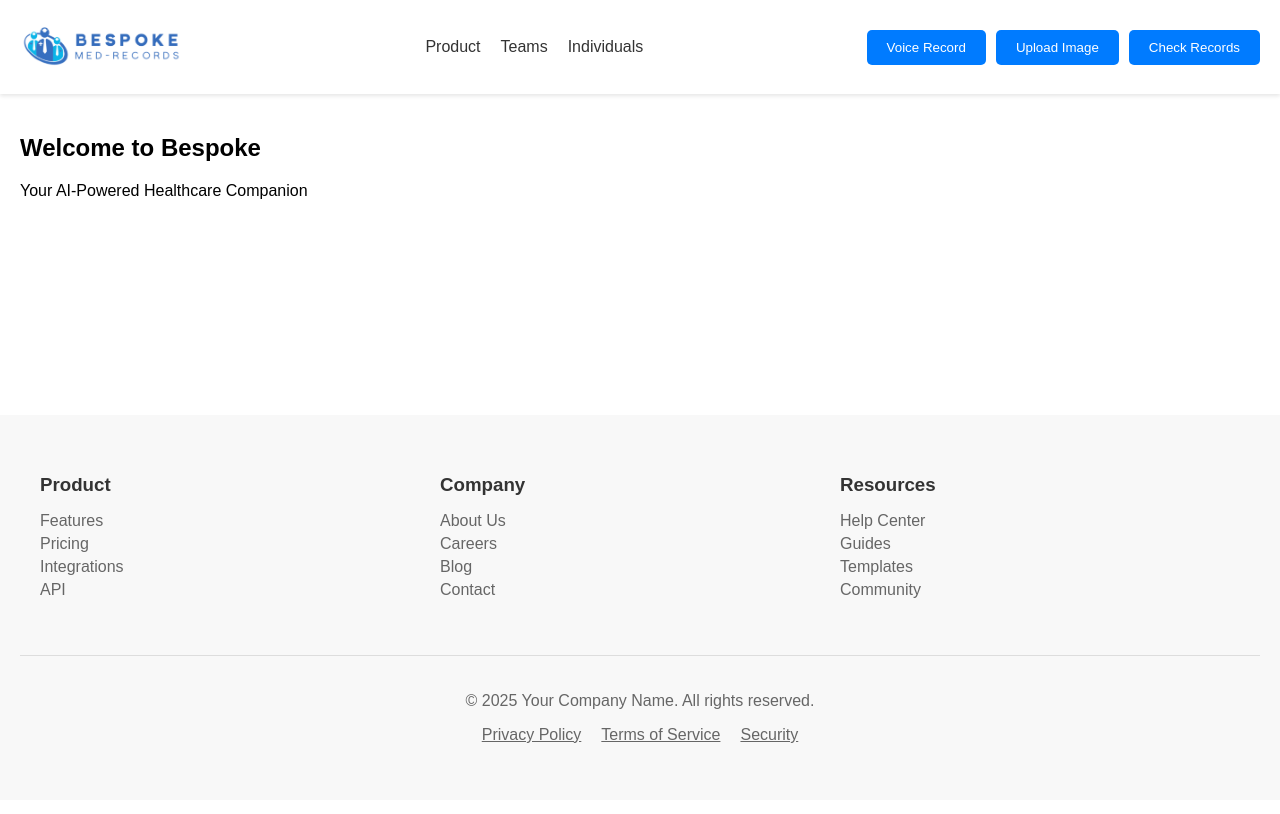
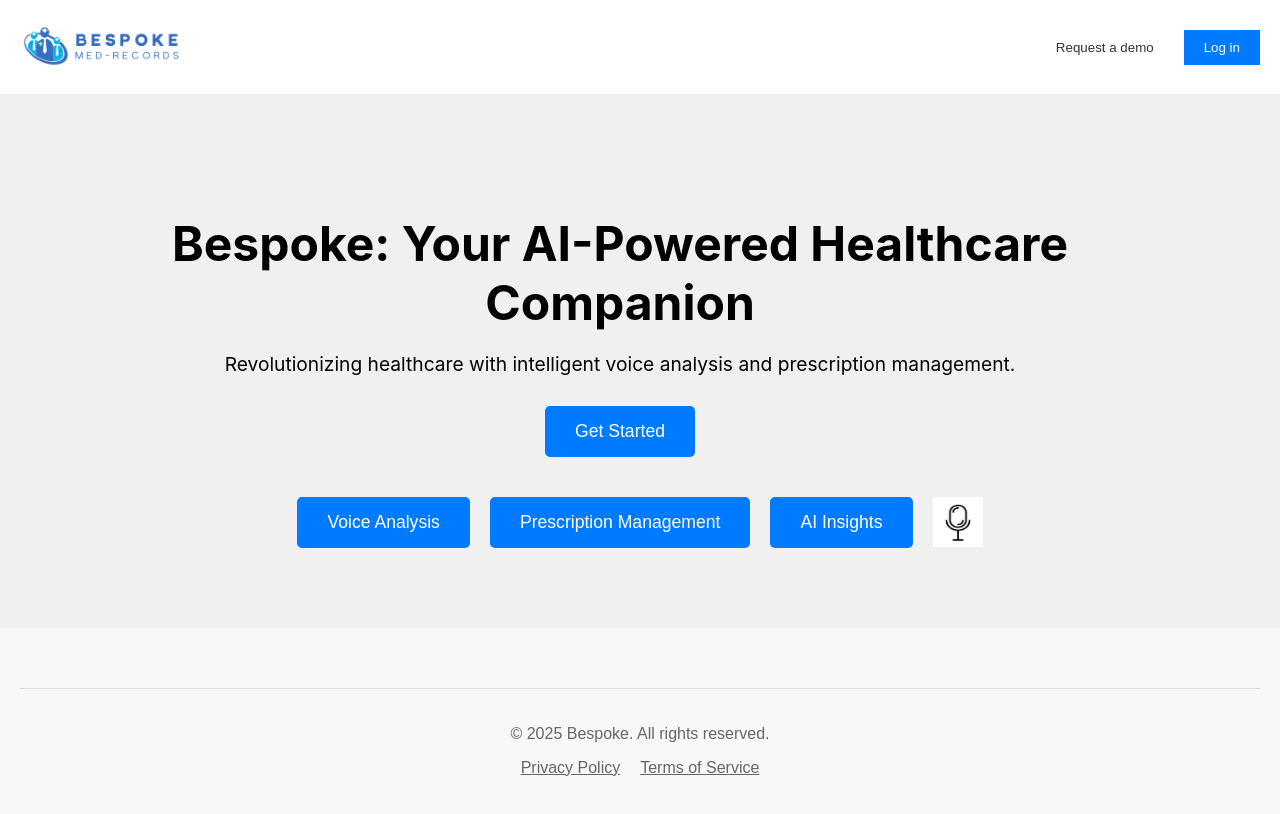
Before and after one commit to NCG77/bespoke, a React (Create React App) app: page / in a window 1280 px wide. Shown: the top 814 px of the page. Built offline with nearby package versions, Linux system fonts and the light colour scheme; the HTML template or start-up script is replaced by a standard one.

Commit message:
More Changes

```diff
--- a/src/Components/Home_Page/HomePage.tsx
+++ b/src/Components/Home_Page/HomePage.tsx
@@ -1,77 +1,62 @@
 import React, { useState } from 'react';
 import './homepage.css';
-import Logo from './../../Assets/Logo.png'; // Replace with your logo path
+import Logo from './../../Assets/Logo.png';
+import MicIcon from './../../Assets/Mic-Image.png';
 
 const Mainpage: React.FC = () => {
-    const [activePage, setActivePage] = useState('home'); // Track active page (optional)
+    const [activePage, setActivePage] = useState('home');
+    const [isRecording, setIsRecording] = useState(false); // State for recording status
 
     const handleNavigation = (page: string) => {
-        setActivePage(page); // Update active page (optional)
+        setActivePage(page);
+    };
+
+    const handleRecordClick = () => {
+        setIsRecording(!isRecording); // Toggle recording state
+        // Add your recording logic here (start/stop recording, etc.)
+        if (isRecording) {
+            console.log("Stopping recording...");
+            // Stop recording
+        } else {
+            console.log("Starting recording...");
+            // Start recording
+        }
     };
 
     return (
-        <div className="main-container">
+        <div>
             <header className="header">
                 <div className="logo">
-                    <img src={Logo} alt="Logo" />
+                    <img src={Logo} alt="Your Logo" />
                 </div>
-                <nav className="navigation">
-                    <ul>
-                        <li onClick={() => handleNavigation('product')}><a href="#">Product</a></li> {/* Example */}
-                        <li onClick={() => handleNavigation('teams')}><a href="#">Teams</a></li> {/* Example */}
-                        <li onClick={() => handleNavigation('individuals')}><a href="#">Individuals</a></li> {/* Example */}
-                    </ul>
-                </nav>
-                <div className="action-buttons"> {/* Container for action buttons */}
-                    <button className="action-button">Voice Record</button>
-                    <button className="action-button">Upload Image</button>
-                    <button className="action-button">Check Records</button>
+                <div className="cta">
+                    <button className="demo-button">Request a demo</button>
+                    <button className="login-button">Log in</button>
                 </div>
             </header>
 
-            <main className="main-content">
-                {/* Conditionally render content (if needed) */}
-                {activePage === 'home' && <HomeContent />}
-                {activePage === 'product' && <ProductPage />}
-                {/* ... other pages */}
-            </main>
+            <section className="hero">
+                <div className="hero-content">
+                    <h1>Bespoke: Your AI-Powered Healthcare Companion</h1>
+                    <p>Revolutionizing healthcare with intelligent voice analysis and prescription management.</p>
+                    <button className="cta-button">Get Started</button>
+                </div>
+                <div className="hero-buttons"> {/* Container for the hero buttons */}
+                    <button className="hero-action-button">Voice Analysis</button>
+                    <button className="hero-action-button">Prescription Management</button>
+                    <button className="hero-action-button">AI Insights</button>
+                    <button className="mic-button" onClick={handleRecordClick}>
+                        <img src={MicIcon} alt="Microphone" className="mic-icon" />
+                    </button>
+                </div>
+            </section>
 
             <footer className="footer">
-                <div className="footer-content">
-                    <div className="footer-section">
-                        <h3>Product</h3>
-                        <ul>
-                            <li><a href="#">Features</a></li>
-                            <li><a href="#">Pricing</a></li>
-                            <li><a href="#">Integrations</a></li>
-                            <li><a href="#">API</a></li>
-                        </ul>
-                    </div>
-                    <div className="footer-section">
-                        <h3>Company</h3>
-                        <ul>
-                            <li><a href="#">About Us</a></li>
-                            <li><a href="#">Careers</a></li>
-                            <li><a href="#">Blog</a></li>
-                            <li><a href="#">Contact</a></li>
-                        </ul>
-                    </div>
-                    <div className="footer-section">
-                        <h3>Resources</h3>
-                        <ul>
-                            <li><a href="#">Help Center</a></li>
-                            <li><a href="#">Guides</a></li>
-                            <li><a href="#">Templates</a></li>
-                            <li><a href="#">Community</a></li>
-                        </ul>
-                    </div>
-                </div>
                 <div className="footer-bottom">
-                    <p>&copy; {new Date().getFullYear()} Your Company Name. All rights reserved.</p>
+                    <p>&copy; {new Date().getFullYear()} Bespoke. All rights reserved.</p>
                     <ul className="footer-legal">
                         <li><a href="#">Privacy Policy</a></li>
                         <li><a href="#">Terms of Service</a></li>
-                        <li><a href="#">Security</a></li> {/* Example */}
                     </ul>
                 </div>
             </footer>
@@ -79,21 +64,4 @@ const Mainpage: React.FC = () => {
     );
 };
 
-// Example page components (replace with your actual components)
-const HomeContent = () => (
-    <section className="home-content">
-        {/* Your homepage content here */}
-        <h1>Welcome to Bespoke</h1>
-        <p>Your AI-Powered Healthcare Companion</p>
-        {/* ... */}
-    </section>
-);
-
-const ProductPage = () => (
-    <section className="product-page">
-        <h2>Product Features</h2>
-        {/* ... product features, screenshots, etc. */}
-    </section>
-);
-
 export default Mainpage;
--- a/src/Components/Home_Page/Homepage.css
+++ b/src/Components/Home_Page/Homepage.css
@@ -1,16 +1,6 @@
-/* Mainpage.css */
-
-/* General Styles */
-body {
-    font-family: sans-serif;
-    margin: 0;
-}
-
-/* Header Styles */
 .header {
     display: flex;
     justify-content: space-between;
-    /* Space logo, nav, buttons */
     align-items: center;
     padding: 20px;
     background-color: #fff;
@@ -30,7 +20,7 @@ body {
 
 .navigation li {
     margin-left: 20px;
-    cursor: pointer;
+    position: relative;
 }
 
 .navigation a {
@@ -39,46 +29,156 @@ body {
     font-weight: 500;
 }
 
-.action-buttons {
-    /* Style for the container */
-    display: flex;
-    gap: 10px;
-    /* Space between buttons */
+.dropdown-trigger {
+    cursor: pointer;
 }
 
-.action-button {
-    /* Style for each button */
+.dropdown {
+    position: absolute;
+    top: 100%;
+    left: 0;
+    background-color: #fff;
+    border: 1px solid #ddd;
+    padding: 10px;
+    z-index: 1;
+    display: none;
+}
+
+.dropdown-trigger:hover .dropdown {
+    display: block;
+}
+
+.dropdown li {
+    margin: 5px 0;
+}
+
+.cta {
+    display: flex;
+    align-items: center;
+}
+
+.cta button {
     padding: 10px 20px;
+    margin-left: 10px;
     border: none;
-    background-color: #007bff;
-    /* Example color */
-    color: #fff;
-    border-radius: 5px;
     cursor: pointer;
     font-weight: 500;
 }
 
-/* Main Content Styles */
-.main-container {
-    display: flex;
-    flex-direction: column;
-    min-height: 100vh;
+.demo-button {
+    background-color: transparent;
+    color: #333;
+    border: 1px solid #333;
 }
 
-.main-content {
+.login-button {
+    background-color: rgb(0, 123, 255);
+    color: #ffffff;
+}
+
+.get-notion-free {
+    background-color: #000;
+    color: #fff;
+}
+
+.hero {
+    display: flex;
+    align-items: center;
+    padding: 150px;
+    background-color: #f2f2f2;
+}
+
+.hero-content {
+    /*   */
+    margin-right: 40px;
+}
+
+.hero h1 {
+    font-size: 3em;
+    margin-bottom: 20px;
+}
+
+.hero p {
+    font-size: 1.2em;
+    margin-bottom: 30px;
+}
+
+.cta-button {
+    padding: 15px 30px;
+    background-color: #007bff;
+    color: #fff;
+    border: none;
+    border-radius: 5px;
+    font-size: 1.1em;
+    cursor: pointer;
+}
+
+.hero-image {
     flex: 1;
+    text-align: center;
+}
+
+.hero-image img {
+    max-width: 50%;
+    height: auto;
+}
+
+.features {
+    display: flex;
+    justify-content: space-around;
+    padding: 80px;
+    background-color: #fff;
+}
+
+.feature {
+    flex: 1;
+    text-align: center;
     padding: 20px;
 }
 
-/* Home Content Styles */
-.home-content {
-    /* Styles for the home page content */
+.feature img {
+    width: 200px;
+    height: auto;
+    margin-bottom: 20px;
 }
 
-/* Footer Styles */
+.feature h2 {
+    margin-bottom: 10px;
+}
+
+.testimonials {
+    background-color: #f8f8f8;
+    padding: 80px;
+    text-align: center;
+}
+
+.testimonial {
+    margin: 20px auto;
+    max-width: 600px;
+    padding: 30px;
+    background-color: #fff;
+    border-radius: 5px;
+    box-shadow: 0 2px 5px rgba(0, 0, 0, 0.1);
+}
+
+.cta-section {
+    text-align: center;
+    padding: 80px;
+    background-color: #007bff;
+    color: #fff;
+}
+
+.cta-section h2 {
+    margin-bottom: 30px;
+}
+
+.cta-section .cta-button {
+    background-color: #fff;
+    color: #007bff;
+}
+
 .footer {
     background-color: #f8f8f8;
-    /* Notion-like light gray */
     padding: 40px 20px;
     font-family: sans-serif;
 }
@@ -86,7 +186,6 @@ body {
 .footer-content {
     display: flex;
     flex-wrap: wrap;
-    /* Allow wrapping on smaller screens */
     justify-content: space-around;
     max-width: 1200px;
     margin: 0 auto;
@@ -94,7 +193,6 @@ body {
 
 .footer-section {
     flex: 1 1 200px;
-    /* Adjust width as needed */
     margin-bottom: 20px;
 }
 
@@ -115,14 +213,12 @@ body {
 .footer-section a {
     text-decoration: none;
     color: #666;
-    /* Slightly lighter link color */
 }
 
 .footer-bottom {
     text-align: center;
     padding-top: 20px;
     border-top: 1px solid #ddd;
-    /* Subtle separator line */
     margin-top: 20px;
 }
 
@@ -146,11 +242,143 @@ body {
     color: #666;
 }
 
-/* Responsive Design (Adjust as needed) */
-@media (max-width: 768px) {
-    /* Adjust styles for tablets and smaller screens */
+.footer-section img {
+    width: 20px;
+    height: 20px;
+    margin-right: 10px;
 }
 
-@media (max-width: 500px) {
-    /* Adjust styles for mobile devices */
+.how-it-works {
+    padding: 80px;
+    text-align: center;
+    background-color: #fff;
 }
+
+.how-it-works h2 {
+    margin-bottom: 40px;
+}
+
+.how-it-works-steps {
+    display: flex;
+    justify-content: space-around;
+    flex-wrap: wrap;
+}
+
+.step {
+    flex: 1 1 250px;
+    text-align: center;
+    padding: 20px;
+    margin-bottom: 20px;
+}
+
+.step img {
+    width: 150px;
+    height: auto;
+    margin-bottom: 15px;
+    border-radius: 50%;
+}
+
+.step h3 {
+    margin-bottom: 10px;
+}
+
+.testimonials {
+    background-color: #f8f8f8;
+    padding: 80px;
+    text-align: center;
+}
+
+.testimonials h2 {
+    margin-bottom: 40px;
+}
+
+.testimonial-container {
+    display: flex;
+    justify-content: center;
+    flex-wrap: wrap;
+    gap: 20px;
+}
+
+.testimonial {
+    max-width: 45%;
+    padding: 30px;
+    background-color: #fff;
+    border-radius: 5px;
+    box-shadow: 0 2px 5px rgba(0, 0, 0, 0.1);
+    text-align: left;
+    position: relative;
+}
+
+.testimonial-image {
+    width: 60px;
+    height: 60px;
+    border-radius: 50%;
+    position: absolute;
+    top: 10px;
+    left: 10px;
+    border: 2px solid #fff;
+    box-shadow: 0 2px 5px rgba(0, 0, 0, 0.2);
+}
+
+/* ... (Previous CSS styles) */
+
+/* Hero Section Styles */
+.hero {
+    display: flex;
+    flex-direction: column;
+    /* Stack content and buttons vertically */
+    align-items: center;
+    /* Center horizontally */
+    padding: 80px;
+    background-color: #f0f0f0;
+}
+
+.hero-content {
+    text-align: center;
+    /* Center the text within hero content */
+    margin-bottom: 40px;
+    /* Space between content and buttons */
+}
+
+.hero-buttons {
+    display: flex;
+    gap: 20px;
+    /* Space between buttons */
+    align-items: center;
+    /* Vertically center buttons */
+}
+
+.hero-action-button,
+.mic-button {
+    padding: 15px 30px;
+    background-color: #007bff;
+    /* Example color */
+    color: #fff;
+    border: none;
+    border-radius: 5px;
+    font-size: 1.1em;
+    cursor: pointer;
+    font-weight: 500;
+}
+
+.mic-button {
+    background-color: transparent;
+    /* Make mic button background transparent */
+    border: none;
+    padding: 0;
+    /* Remove default padding */
+    width: 50px;
+    /* Set a specific width for the mic button */
+    height: 50px;
+    /* Set a specific height for the mic button */
+    border-radius: 50%;
+    /* Make the mic button circular */
+    display: flex;
+    align-items: center;
+    justify-content: center;
+}
+
+.mic-icon {
+    width: 100%;
+    height: 100%;
+}
--- a/src/Components/Landing_Page/LandingPage.tsx
+++ b/src/Components/Landing_Page/LandingPage.tsx
@@ -76,7 +76,7 @@ const Landingpage = () => {
 
             <footer className="footer">
                 <div className="footer-bottom">
-                    <p>&copy; {new Date().getFullYear()} Your Company Name. All rights reserved.</p>
+                    <p>&copy; {new Date().getFullYear()} Bespoke. All rights reserved.</p>
                     <ul className="footer-legal">
                         <li><a href="#">Privacy Policy</a></li>
                         <li><a href="#">Terms of Service</a></li>
```
Also changed, not shown: src/Assets/Mic-Image.png (added).
